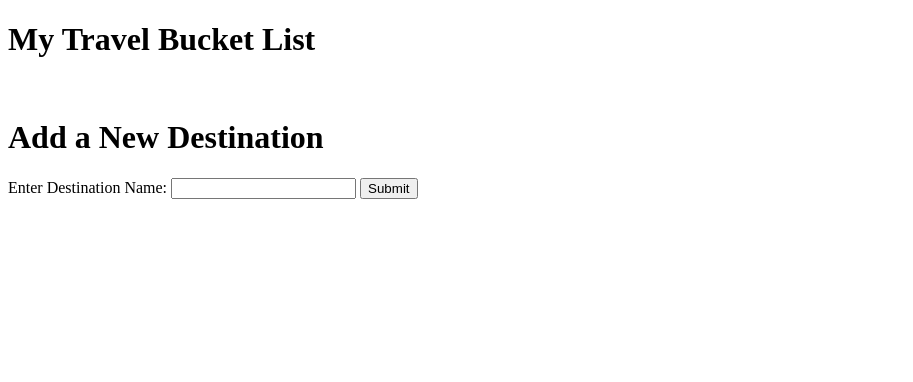
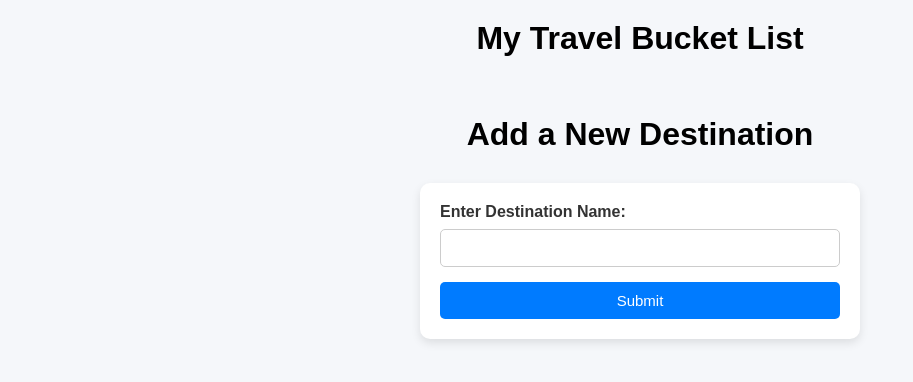
Before and after one commit to Aydenpitstick/CS322Project2, a Flask app: page /new_destination in a window 1280 px wide. Shown: the top 382 px of the page, without its empty margins (0-913 px from the left). Run offline with Flask 3, Linux system fonts and the light colour scheme.

Commit message:
Added css for the app

```diff
--- /dev/null
+++ b/static/css/base.css
@@ -0,0 +1,112 @@
+body {
+    font-family: Arial, sans-serif;
+    background-color: #f5f7fa;
+    margin: 20px;
+}
+.content-wrapper {
+    text-align: center;
+    width: 100%;
+}
+.card {
+    display: inline-block;
+    margin: 15px;
+    vertical-align: top;
+    border: 1px solid #ddd;
+    border-radius: 10px;
+    overflow: hidden;
+    background-color: #fff;
+    box-shadow: 0 2px 6px rgba(0,0,0,0.1);
+    transition: transform 0.2s ease, box-shadow 0.2s ease;
+}
+.card:hover {
+    transform: translateY(-3px);
+    box-shadow: 0 6px 14px rgba(0,0,0,0.15);
+}
+.card-img-top {
+    width: 100%;
+    height: 200px;
+    object-fit: cover;
+}
+.card-body {
+    padding: 15px;
+    display: flex;
+    flex-direction: column;
+    align-items: center;
+}
+.card-title {
+    font-size: 1.2rem;
+    margin-bottom: 10px;
+    color: #333;
+}
+.btn {
+    padding: 8px 12px;
+    margin: 5px 3px;
+    border: none;
+    border-radius: 5px;
+    cursor: pointer;
+    text-decoration: none;
+    color: white;
+    font-size: 0.9rem;
+}
+.btn-primary {
+    background-color: #007bff;
+}
+.btn-primary:hover {
+    background-color: #0056b3;
+}
+a {
+    display: inline-block;
+    margin-top: 20px;
+    text-decoration: none;
+    color: #007bff;
+}
+a:hover {
+    text-decoration: underline;
+}
+h1 {
+    text-align: center;
+    margin-top: 20px;
+    color: #333;
+}
+form {
+    max-width: 400px;
+    margin: 30px auto;
+    background-color: #ffffff;
+    padding: 20px;
+    border-radius: 10px;
+    box-shadow: 0 4px 10px rgba(0,0,0,0.1);
+}
+label {
+    display: block;
+    margin-bottom: 8px;
+    font-weight: bold;
+    color: #333;
+}
+input[type="text"] {
+    width: 100%;
+    padding: 10px;
+    margin-bottom: 15px;
+    border: 1px solid #ccc;
+    border-radius: 5px;
+    font-size: 14px;
+    box-sizing: border-box;
+}
+button[type="submit"] {
+    width: 100%;
+    padding: 10px;
+    background-color: #007bff;
+    color: white;
+    border: none;
+    border-radius: 5px;
+    font-size: 15px;
+    cursor: pointer;
+    transition: background-color 0.2s ease;
+}
+button[type="submit"]:hover {
+    background-color: #0056b3;
+}
+h1 {
+    text-align: center;
+    margin-top: 20px;
+    color: #000000;
+}
--- a/templates/base.html
+++ b/templates/base.html
@@ -4,6 +4,7 @@
 <meta charset="UTF-8">
 <meta name="viewport" content="width=device-width, initial-scale=1">
 <title>My Bucket List for Travel</title>
+<link rel="stylesheet" href="{{ url_for('static', filename='css/base.css') }}">
 <link href="https://cdn.jsdelivr.net/npm/bootstrap@5.3.8....snip...
 </head>
 <body>
--- a/templates/error.html
+++ b/templates/error.html
@@ -1,4 +1,4 @@
-{% extends base.html %}
+{% extends "base.html" %}
 
 {% block content %}
 <br>
```
